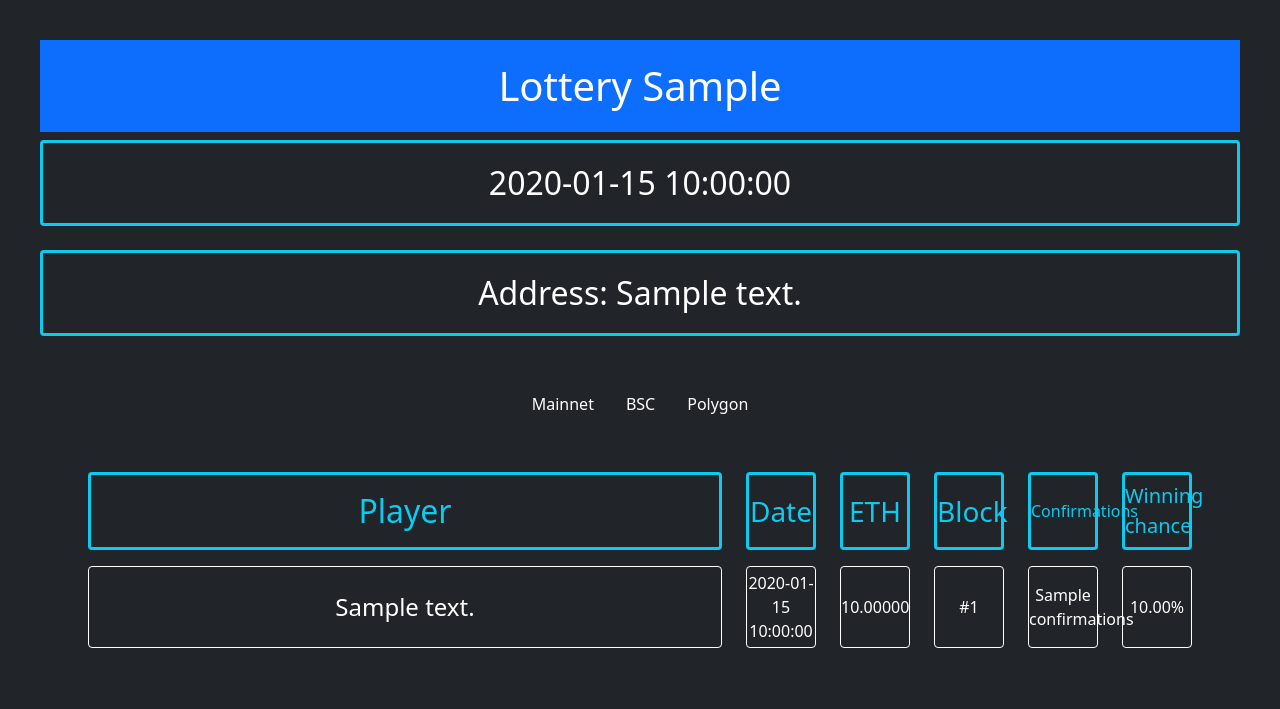
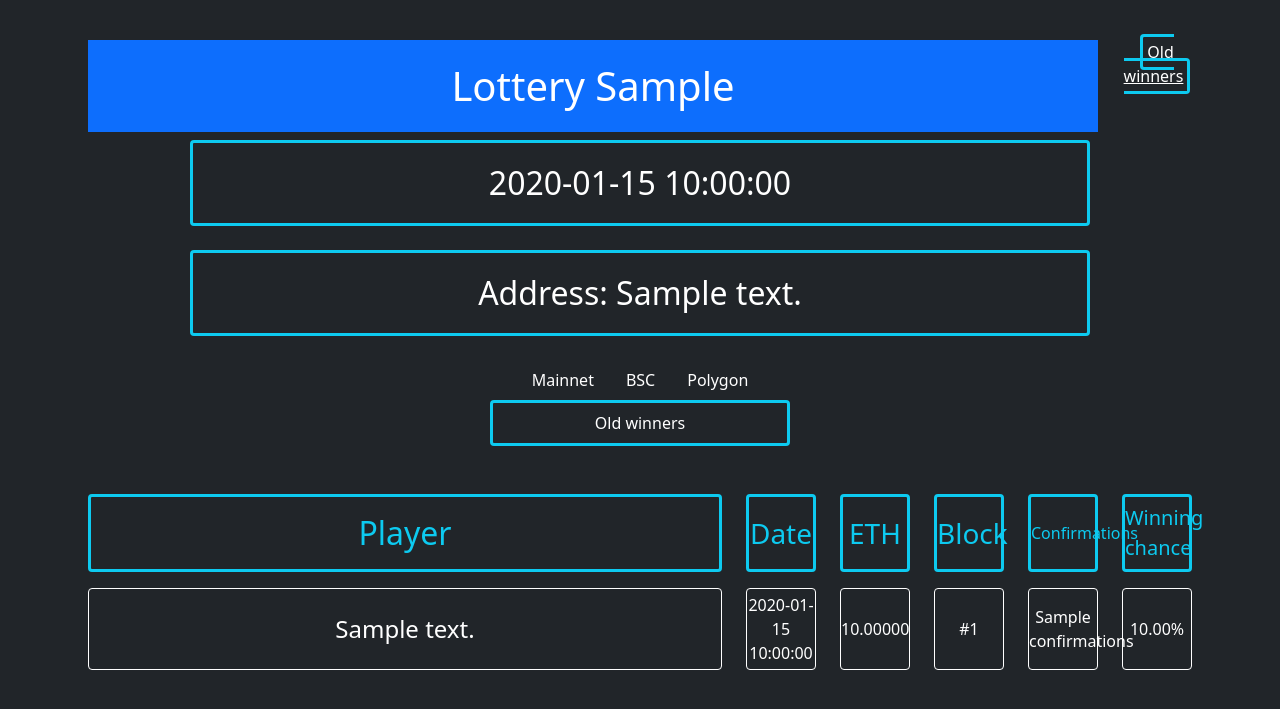
Before and after one commit to kaankaray/lottery, a Flask app: template templates/main.html in a window 1280 px wide. Shown: the top 709 px of the page. Run offline with Flask 2, Linux system fonts and the light colour scheme; the template is opened without the code that fills it: most values are stand-ins (such as "Sample title", 1, 10 or a date in 2020); parts of the project's set-up code (start-up, migrations or seed data) failed here and were passed over.

Commit message:
Small UI changes

```diff
--- a/templates/main.html
+++ b/templates/main.html
@@ -19,17 +19,28 @@
 <body class="d-flex p-3 text-center text-white bg-dark">
 <div class="container-fluid d-flex p-4 mx-auto flex-column ">
     <header class="mb-auto">
+
+
         <div id="container has-text-centered">
-            <p class="p-3 mb-2 fs-1 text-center bg-primary text-white">Lottery {{selectedChain}}</p>
-            <p class="p-3 mb-4 border border-info border-3 rounded-2 text-center text-info h-75 fs-2 text-white">{{time}}</p>
-            <p class="p-3 mb-4 border border-info border-3 rounded-2 text-center text-info h-75 fs-2 text-white">Address: {{address}}</p>
+            <div class="d-grid gap-3 ps-5 pe-5">
+                <div class="row">
+                    <div class="col-11">
+                        <p class="p-3 mb-2 fs-1 text-center bg-primary text-white">Lottery {{selectedChain}}</p>
+                    </div>
+                    <div class="col-1">
+                        <a class="p-1 mb-2 border border-info border-3 rounded-2 justify-content-center text-info text-white" href="winners/?chain=mainnet">Old winners</a>
+                    </div>
+                </div>
+            </div>
+            <p class="p-3 mb-4 border border-info border-3 rounded-2 text-center text-info h-75 w-75 justify-content-center d-inline-block fs-2 text-white">{{time}}</p>
+            <p class="p-3 mb-4 border border-info border-3 rounded-2 text-center text-info h-75 w-75 justify-content-center d-inline-block fs-2 text-white">Address: {{address}}</p>
             <br>
             <nav class="nav navbar-expand-lg nav-masthead justify-content-center float-md-mid navbar-dark">
                 <a class="nav-link text-white" href="?chain=mainnet">Mainnet</a>
                 <a class="nav-link text-white" href="?chain=bsc">BSC</a>
                 <a class="nav-link text-white" href="?chain=polygon">Polygon</a>
             </nav>
-
+            <a class="nav-link border border-info border-3 rounded-2 justify-content-center text-info h-25 w-25 d-inline-block text-white" href="winners/?chain=mainnet">Old winners</a>
         </div>
     </header>
     <br>
```
